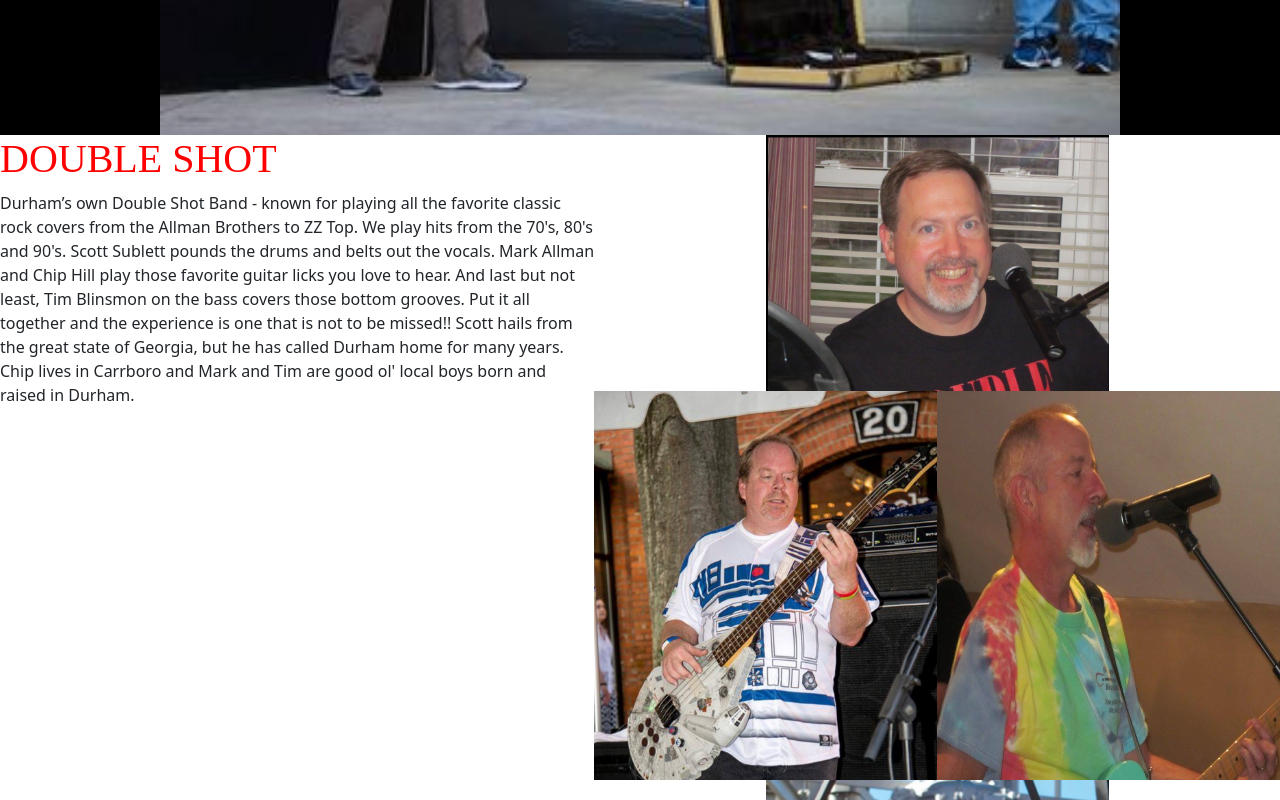
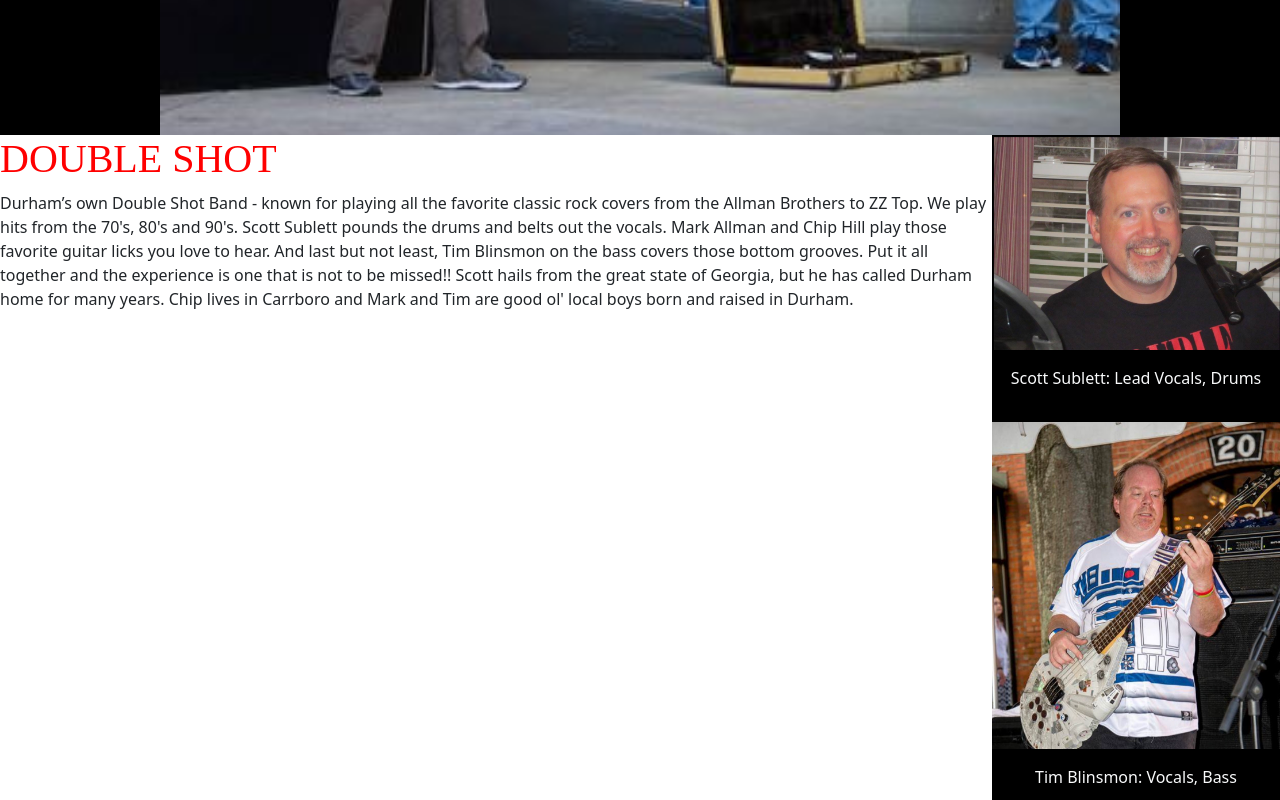
Before and after one commit to roo116/double-shot, a React (Create React App) app: page / in a window 1280 px wide. Shown: the part 720-1520 px from the top of the page. Built offline with nearby package versions, Linux system fonts and the light colour scheme; a web font is replaced by a local one.

Commit message:
functions to create band cards.  Some styling.

```diff
--- a/src/components/About.js
+++ b/src/components/About.js
@@ -7,6 +7,16 @@ import mark from "../img/band/mark.jpg";
 import chip from "../img/band/chip.jpg";
 
 const About = () => {
+  const members = [
+    {
+      name: "Scott Sublett",
+      img: scott,
+      caption: "Lead Vocals, Drums",
+    },
+    { name: "Tim Blinsmon", img: tim, caption: "Vocals, Bass" },
+    { name: "Mark Allman", img: mark, caption: "Vocals, Guitar" },
+    { name: "Chip Hill", img: chip, caption: "Vocals, Guitar" },
+  ];
   return (
     <div className="about-container d-flex flex-column flex-sm-row">
       <div className="about-text">
@@ -26,13 +36,14 @@ const About = () => {
       </div>
 
       <div className="about-photo d-flex flex-column flex-sm-row flex-wrap justify-content-around">
-        <div className="photo-card">
-          <img src={scott} alt="scott" className="card-image"></img>
-          <div className="bottom-left">Scott Sublet, Lead Vocals, Percussion</div>
-          </div>
-        <img src={tim} alt="tim"></img>
-        <img src={mark} alt="mark"></img>
-        <img src={chip} alt="chip"></img>
+      {members.map((member) => (
+                <div className="card border-0">
+                <img src={member.img} className="card-img rounded-0" alt={member.name} />
+                <div className="card-body bg-black text-light">
+                  <p>{member.name}: {member.caption}</p>
+                </div>
+              </div>
+        ))}
       </div>
     </div>
   );
--- a/src/index.css
+++ b/src/index.css
@@ -51,16 +51,26 @@ img {
 }
 
 /* ABOUT section */
+.about-photo {
+  background-color: black;
+}
+
 .photo-card {
   position: relative;
-  text-align: center;
-  color: white;
+}
+.card {
+  width: 18rem;
+  border-color: none;
+  border-radius: none;
 }
 
-.bottom-left {
-  position: absolute;
-  bottom: 8px;
-  width: 10rem;
+.card-img{
+  border: none;
+  border-radius: none;
+}
+
+.card-body {
+  text-align: center;
 }
 
 @media screen and (min-width: 768px) {
@@ -89,7 +99,7 @@ img {
   }
 }
 
-@media screen and (min-width: 1440px) {
+@media screen and (min-width: 1440) {
   .front-container {
     background-size: 70%;
     background-position: top;
```
